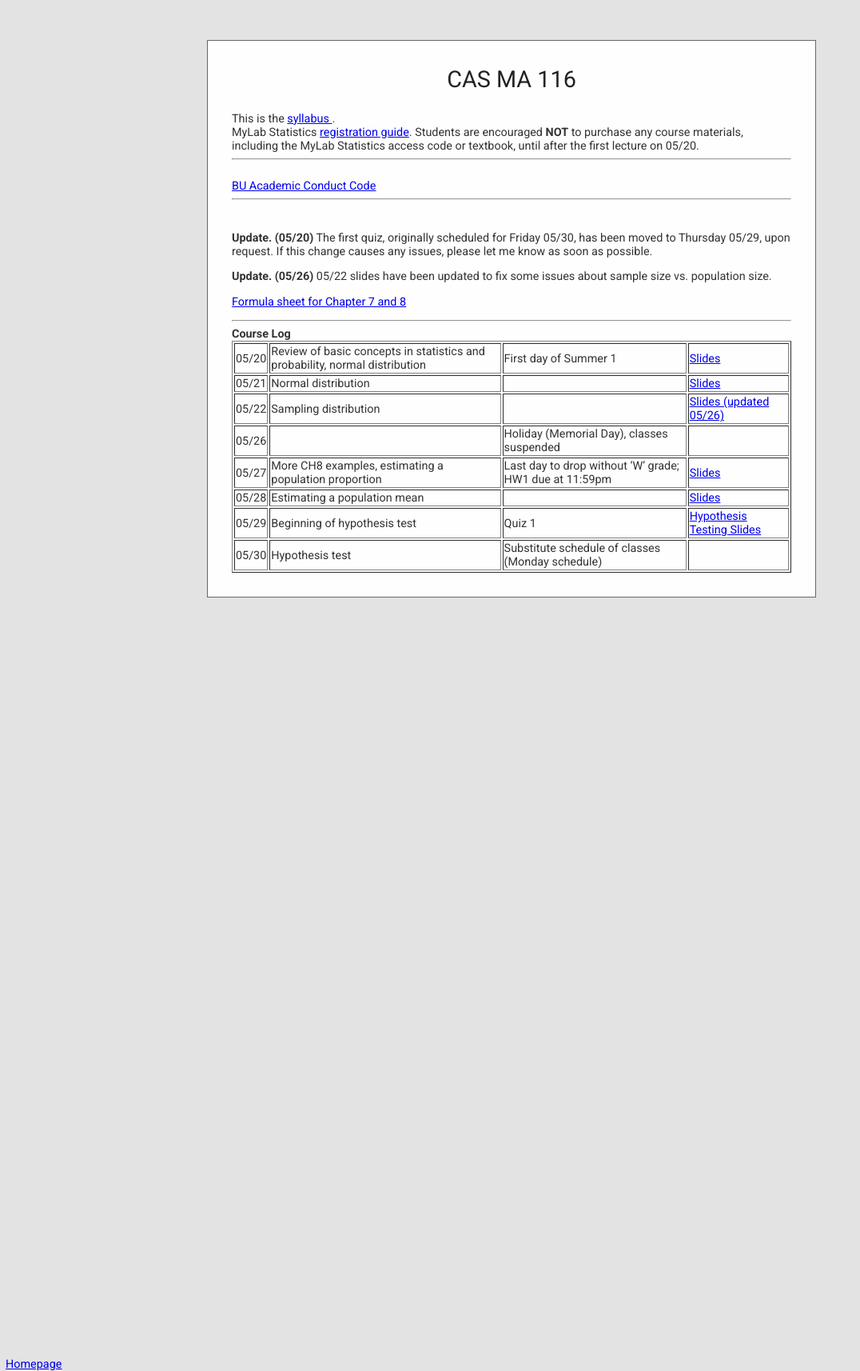
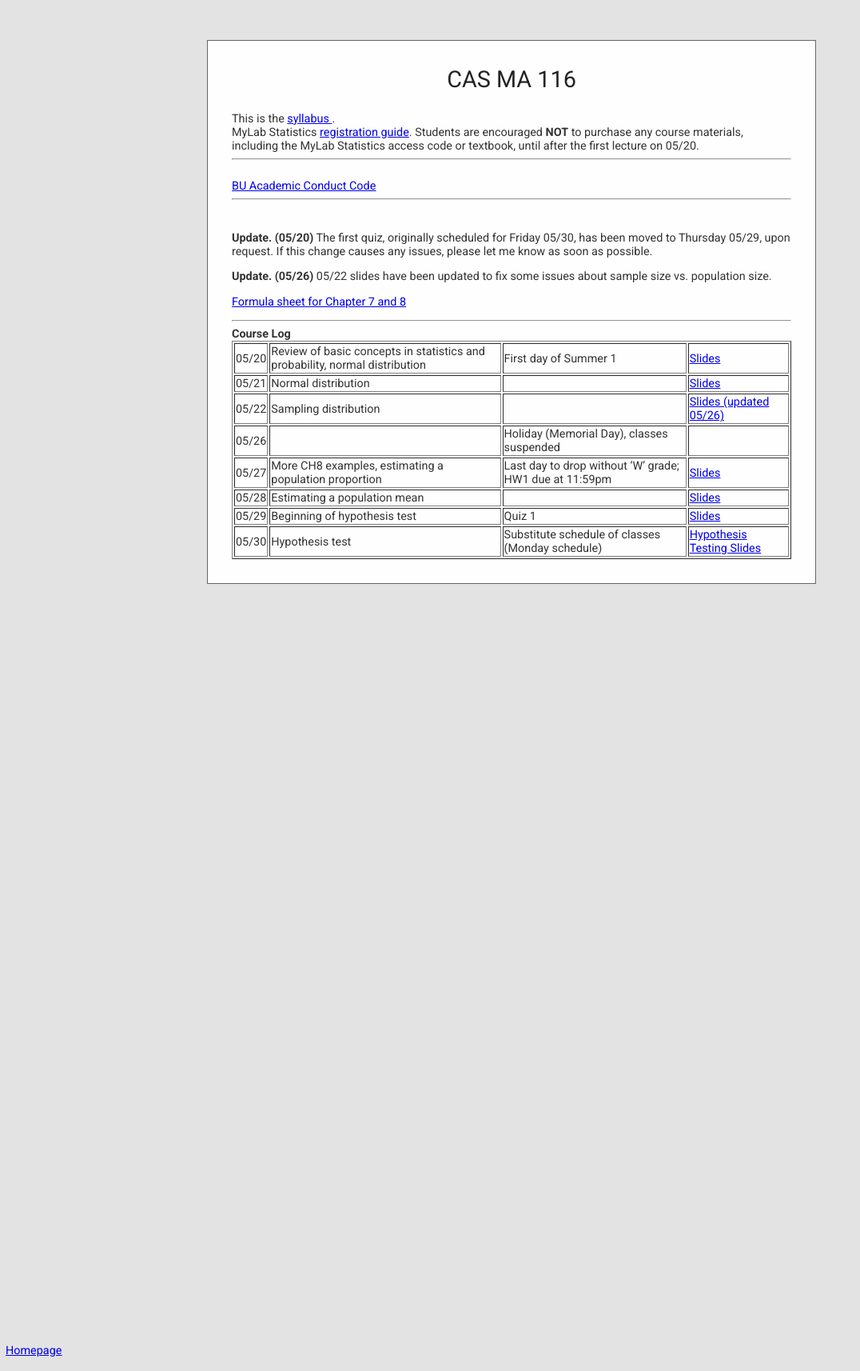
Before and after one commit to cesail/cesail.github.io, a Jekyll site: the page built from courses/25s1ma116/index.html, in a window 1280 px wide. Shown: the whole page at 80% size, without its empty margins (0-1076 px from the left). Built offline with Jekyll 4.4.1, drawn with Linux system fonts in a browser that asks for light colours; some web fonts are replaced; a script that is not in the unit is left out.

Commit message:
Update index.html

```diff
--- a/courses/25s1ma116/index.html
+++ b/courses/25s1ma116/index.html
@@ -125,13 +125,13 @@
      <td> 05/29 </td>
      <td> Beginning of hypothesis test </td>
      <td> Quiz 1 </td>
-    <td> <a href="Hypothesis_testing.pdf"> Hypothesis Testing Slides </a> </td>
+    <td> <a href="0529.pdf"> Slides </a> </td>
   </tr>
   <tr>
      <td> 05/30 </td>
      <td> Hypothesis test </td>
      <td> Substitute schedule of classes (Monday schedule)</td>
-    <td> </td>
+    <td> <a href="Hypothesis_testing.pdf"> Hypothesis Testing Slides </a> </td>
   </tr>
 
 </table>
```
